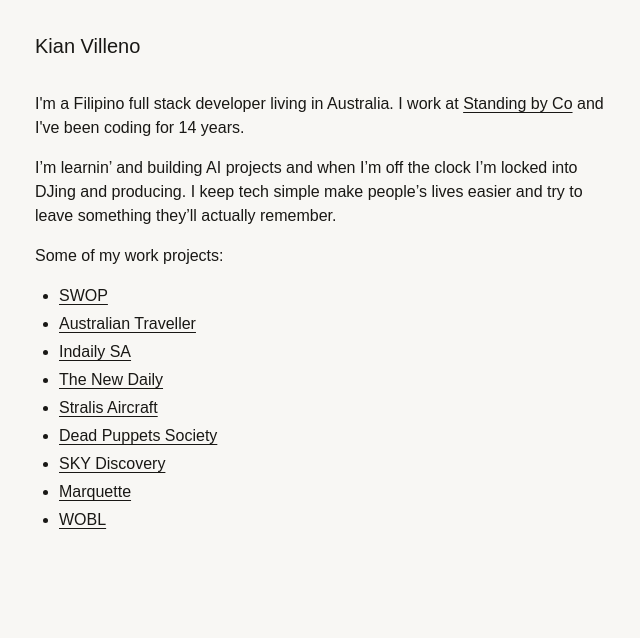
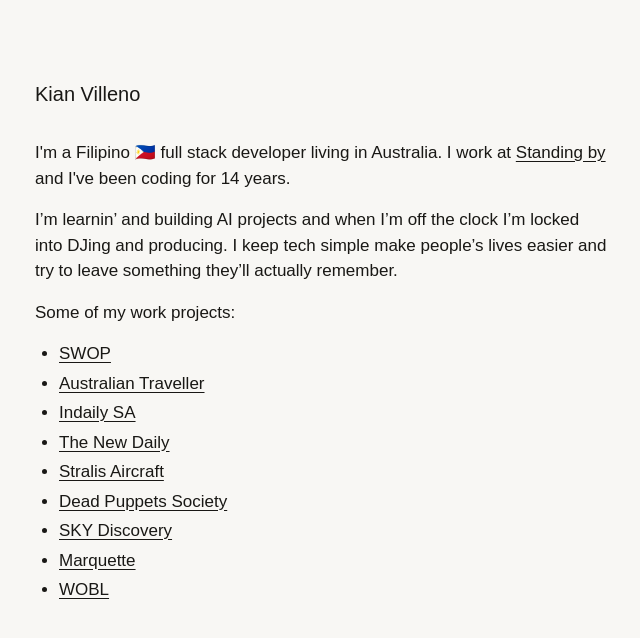
Before and after one commit to KianVilleno/kianvilleno-next, a Next.js app: page / in a window 1280 px wide. Shown: the top 638 px of the page, without its empty margins (317-957 px from the left). Built offline with nearby package versions, Linux system fonts and the light colour scheme; no server answers; a web font is replaced by a local one.

Commit message:
change font and fix margins

```diff
--- a/app/global.css
+++ b/app/global.css
@@ -159,3 +159,7 @@
 a {
   @apply hover:text-accent transition-opacity duration-200 underline underline-offset-3;
 }
+
+.text-copy {
+  font-size: 17px;
+}
--- a/app/layout.tsx
+++ b/app/layout.tsx
@@ -53,8 +53,8 @@
         fontSans.variable
       )}
     >
-      <body className="antialiased max-w-xl mx-4 mt-8 lg:mx-auto">
-        <main className="flex-auto min-w-0 mt-6 flex flex-col px-2 md:px-0">
+      <body className="antialiased max-w-xl mx-4 sm:mx-auto">
+        <main className="flex-auto min-w-0 mt-6 lg:mt-20 flex flex-col px-2 md:px-0">
           {children}
           <Analytics />
           <SpeedInsights />
--- a/app/page.tsx
+++ b/app/page.tsx
@@ -11,21 +11,21 @@
   return (
     <section>
       <h1 className="mb-8 text-xl">Kian Villeno</h1>
-      <p className="mb-4">
-        {`I'm a Filipino full stack developer living in Australia. I work at `}
+      <p className="mb-4 text-copy">
+        {`I'm a Filipino 🇵🇭 full stack developer living in Australia. I work at `}
         <Link
           href="https://standingby.co"
           target="_blank"
           rel="noopener noreferrer"
         >
-          Standing by Co
+          Standing by
         </Link>
         {` and I've been coding for ${yearsCoding} years.`}
       </p>
-      <p className="mb-4">{`I’m learnin’ and building AI projects and when I’m off the clock I’m locked into DJing and producing. I keep tech simple make people’s lives easier and try to leave something they’ll actually remember.`}</p>
+      <p className="mb-4 text-copy">{`I’m learnin’ and building AI projects and when I’m off the clock I’m locked into DJing and producing. I keep tech simple make people’s lives easier and try to leave something they’ll actually remember.`}</p>
       {lastTrack && (
         <>
-          <p className="mb-4">
+          <p className="mb-4 text-copy">
             {"Last thing I had spinning on my Spotify rn "}
             {lastTrack?.url ? (
               <>
@@ -48,8 +48,8 @@
           </p>
         </>
       )}
-      <h3 className="mb-4">Some of my work projects:</h3>
-      <ul className="list-disc pl-6 space-y-1">
+      <h3 className="mb-4 text-copy">Some of my work projects:</h3>
+      <ul className="list-disc pl-6 space-y-1 text-copy">
         {WORK_PROJECTS.map((project) => (
           <li key={project.name}>
             <Link href={project.url} target="_blank" rel="noopener noreferrer">
```
